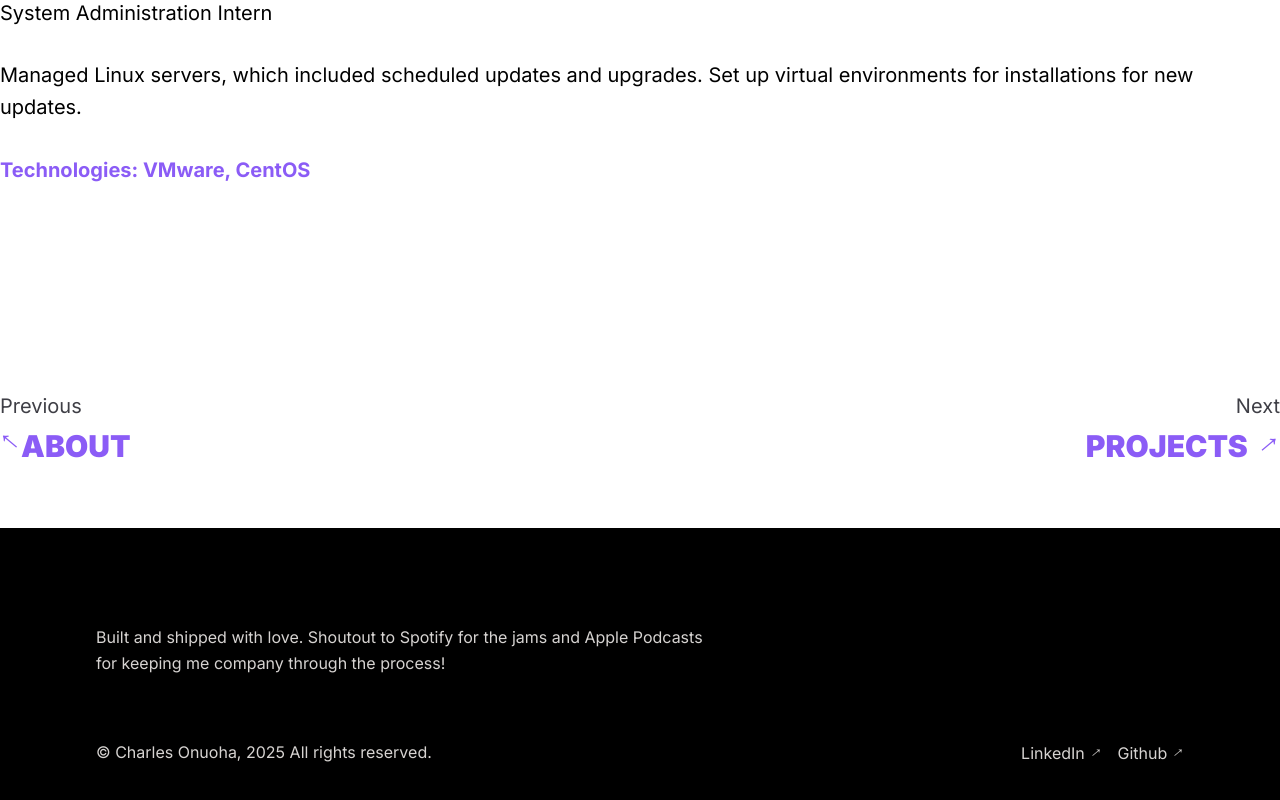
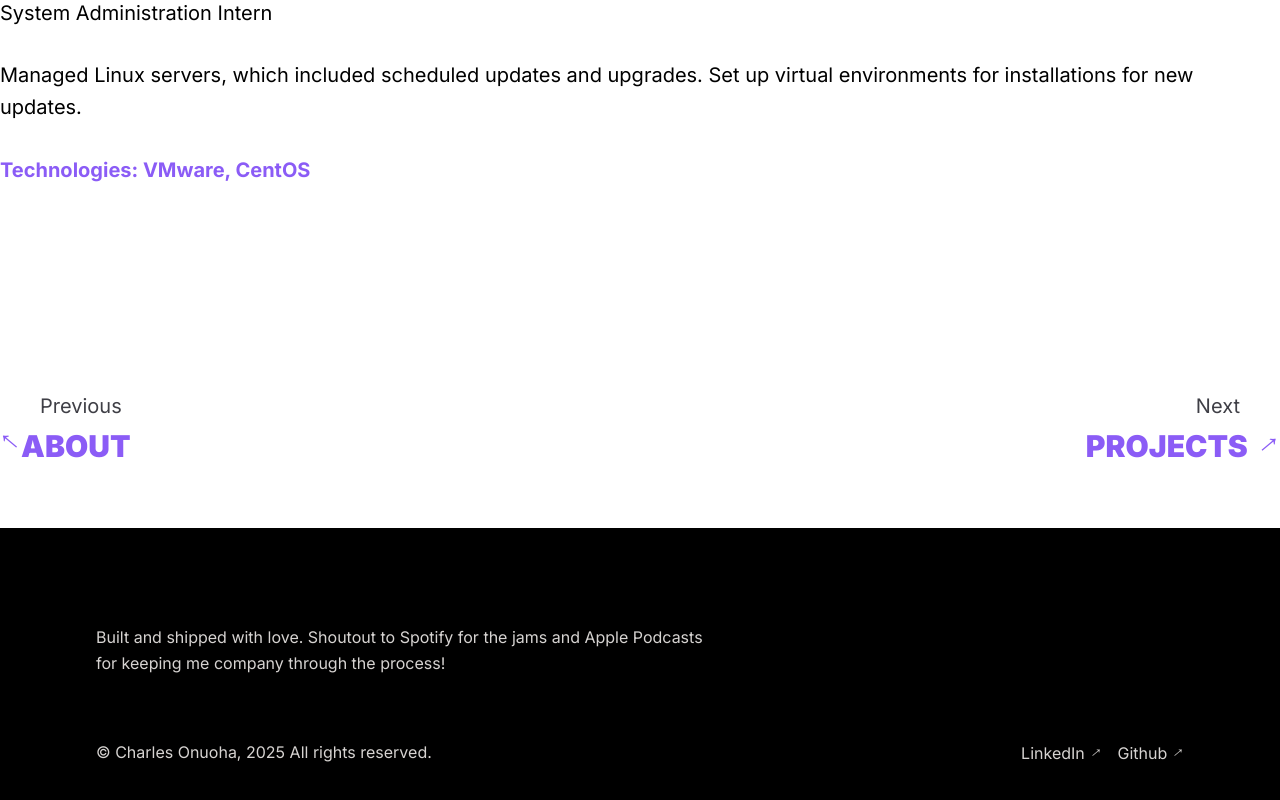
Before and after one commit to Sideshow-Charles/Portfolio-v2, a Next.js app: page /work in a window 1280 px wide. Shown: the part 2150-2950 px from the top of the page. Built offline with nearby package versions, Linux system fonts and the light colour scheme.

Commit message:
Fix(Work): Fix Distortion of app links

```diff
--- a/src/app/work/page.tsx
+++ b/src/app/work/page.tsx
@@ -72,12 +72,12 @@ const Works: React.FC = () => {
 
         <div className="flex justify-between items-center">
           <div className="text-left">
-            <p className="text-xl  text-zinc-700 max-md:text-lg max-sm:text-base">Previous</p>
+            <p className="text-xl ml-10 text-zinc-700 max-md:text-lg max-sm:text-base">Previous</p>
             <Link href="/about"><p className="font-black mt-2 mb-16 text-3xl text-violet-500 max-md:text-2xl"><span className="inline-block ml-[-0.6952vw] transform rotate-[-140deg] relative top-[-0em] ">&#x2192;</span>ABOUT</p></Link>
           </div>
 
         <div className="text-right">
-          <p className="text-xl text-zinc-700 max-md:text-lg max-sm:text-base">Next</p>
+          <p className="text-xl mr-10 text-zinc-700 max-md:text-lg max-sm:text-base">Next</p>
           <Link href="/projects"><p className="font-black mt-2 mb-16 text-3xl text-violet-500 max-md:text-2xl">PROJECTS <span className="inline-block ml-[-0.2952vw] transform rotate-[-40deg] relative top-[-0.18em]">&#x2192;</span></p></Link>
         </div>
       </div>
```
